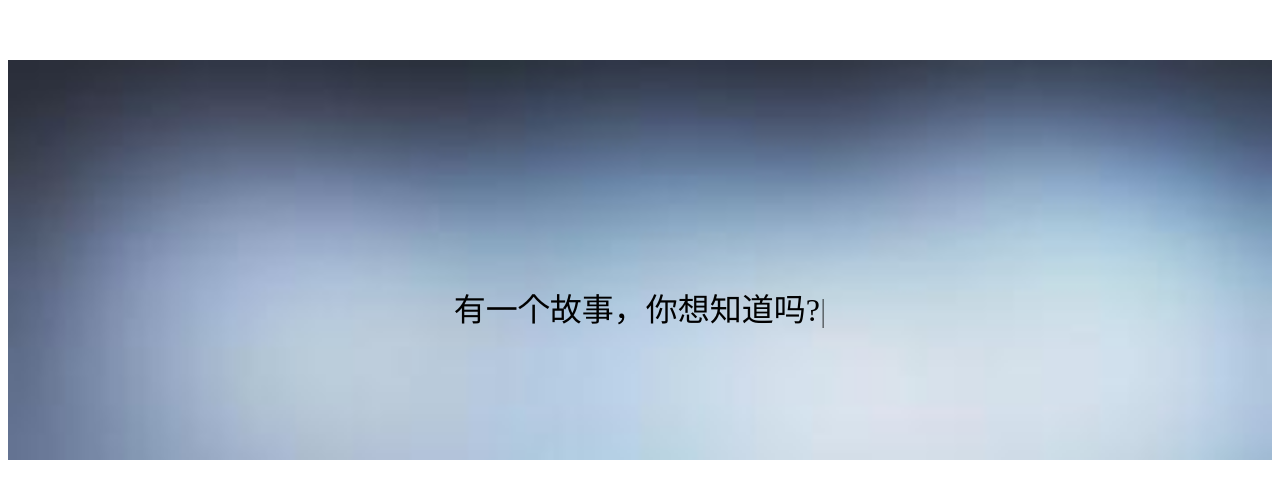
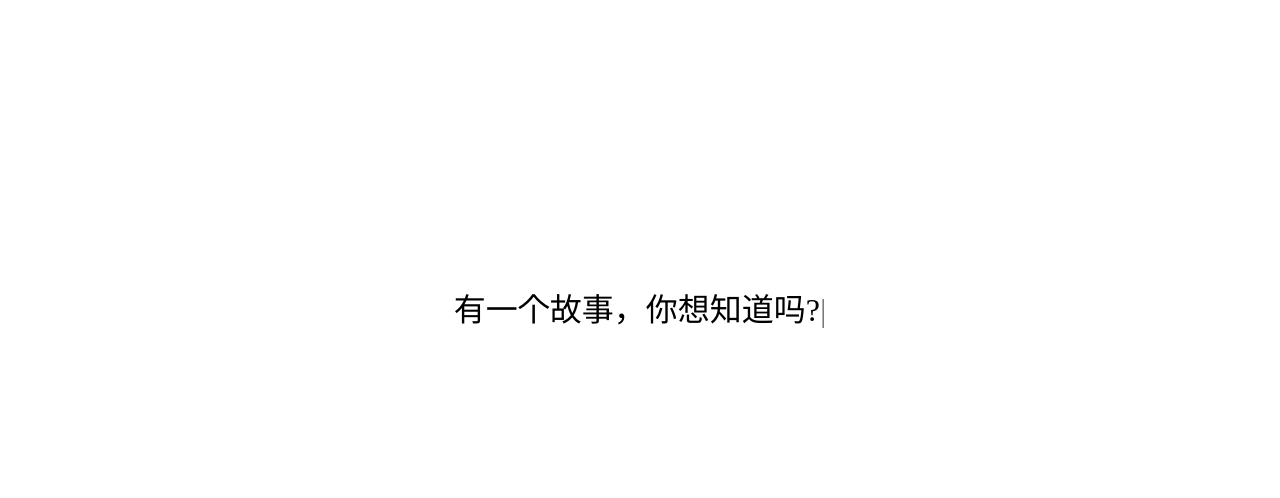
Before and after one commit to marrytome/marrytome.github.io, a plain HTML site: page index.html in a window 1280 px wide. Shown: the part 138-636 px from the top of the page. Drawn offline with Linux system fonts and the light colour scheme.

```diff
--- a/_site/css/content.css
+++ b/_site/css/content.css
@@ -70,7 +70,7 @@
 
 .word{
 	font-family: "YouYuan";
-	font-size: large;
+	font-size: 30px;
 	line-height: 100px;
 	text-align: center;
 	margin:0 auto;
@@ -96,17 +96,11 @@
 	width: 100%;
 	height: 50%;
 	margin-top: 15%;
-	background-image: url("../images/bg0.jpg");
-	background-size: cover;
 }
 
 .scene0-slide{
-	/*display: -webkit-flex;*/
-	/*display: flex;*/
-	/*-webkit-align-items: center;*/
-	/*align-items: center;*/
-	/*-webkit-justify-content: center;*/
-	/*justify-content: center;*/
+	/*background-image: url("../images/bg3.jpg");*/
+	/*background-size: cover;*/
 }
 
 html,body{
--- a/css/content.css
+++ b/css/content.css
@@ -70,7 +70,7 @@
 
 .word{
 	font-family: "YouYuan";
-	font-size: large;
+	font-size: 30px;
 	line-height: 100px;
 	text-align: center;
 	margin:0 auto;
@@ -96,17 +96,11 @@
 	width: 100%;
 	height: 50%;
 	margin-top: 15%;
-	background-image: url("../images/bg0.jpg");
-	background-size: cover;
 }
 
 .scene0-slide{
-	/*display: -webkit-flex;*/
-	/*display: flex;*/
-	/*-webkit-align-items: center;*/
-	/*align-items: center;*/
-	/*-webkit-justify-content: center;*/
-	/*justify-content: center;*/
+	/*background-image: url("../images/bg3.jpg");*/
+	/*background-size: cover;*/
 }
 
 html,body{
```
Also changed, not shown: _site/images/comucommon0.png, _site/images/comucommon1.png, _site/images/voice0.png, _site/images/voice1.png, _site/images/voice2.png, _site/images/voice3.png, images/comucommon0.png, images/comucommon1.png, images/voice0.png, images/voice1.png, images/voice2.png, images/voice3.png.
